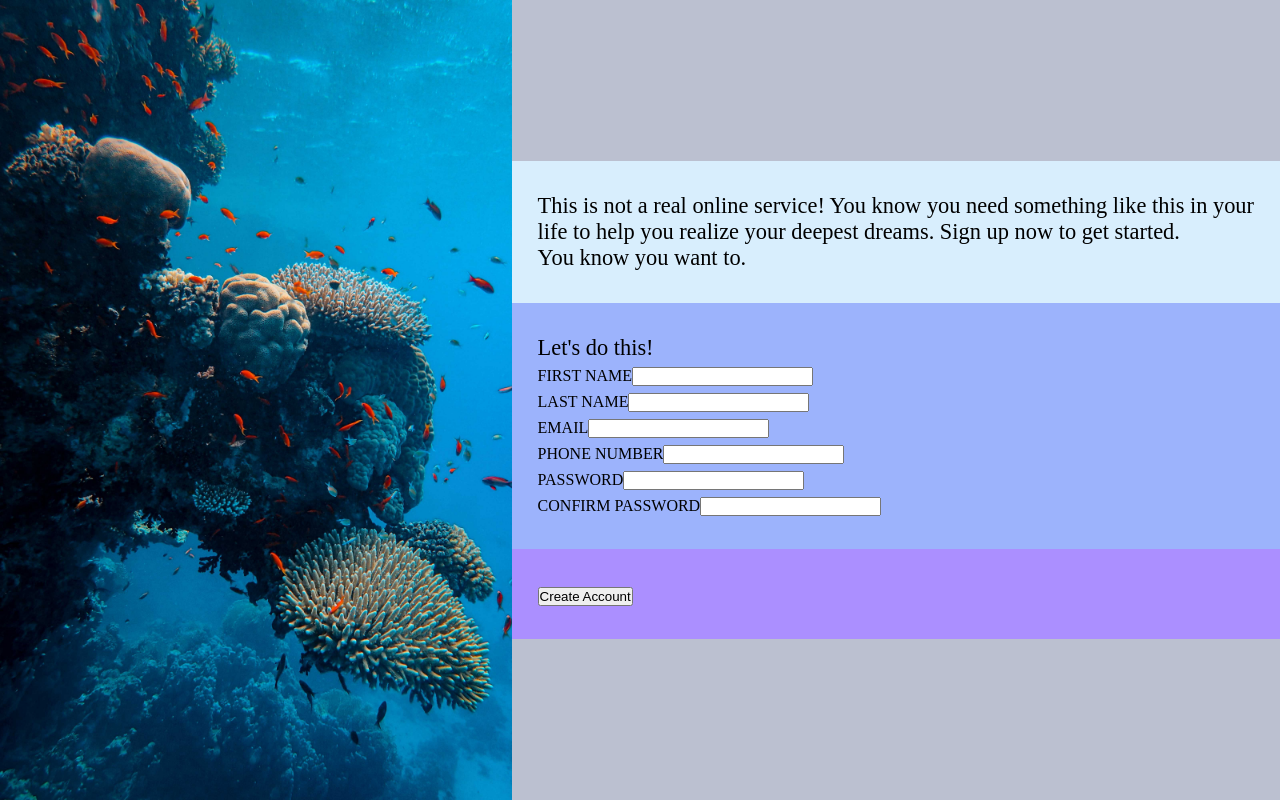
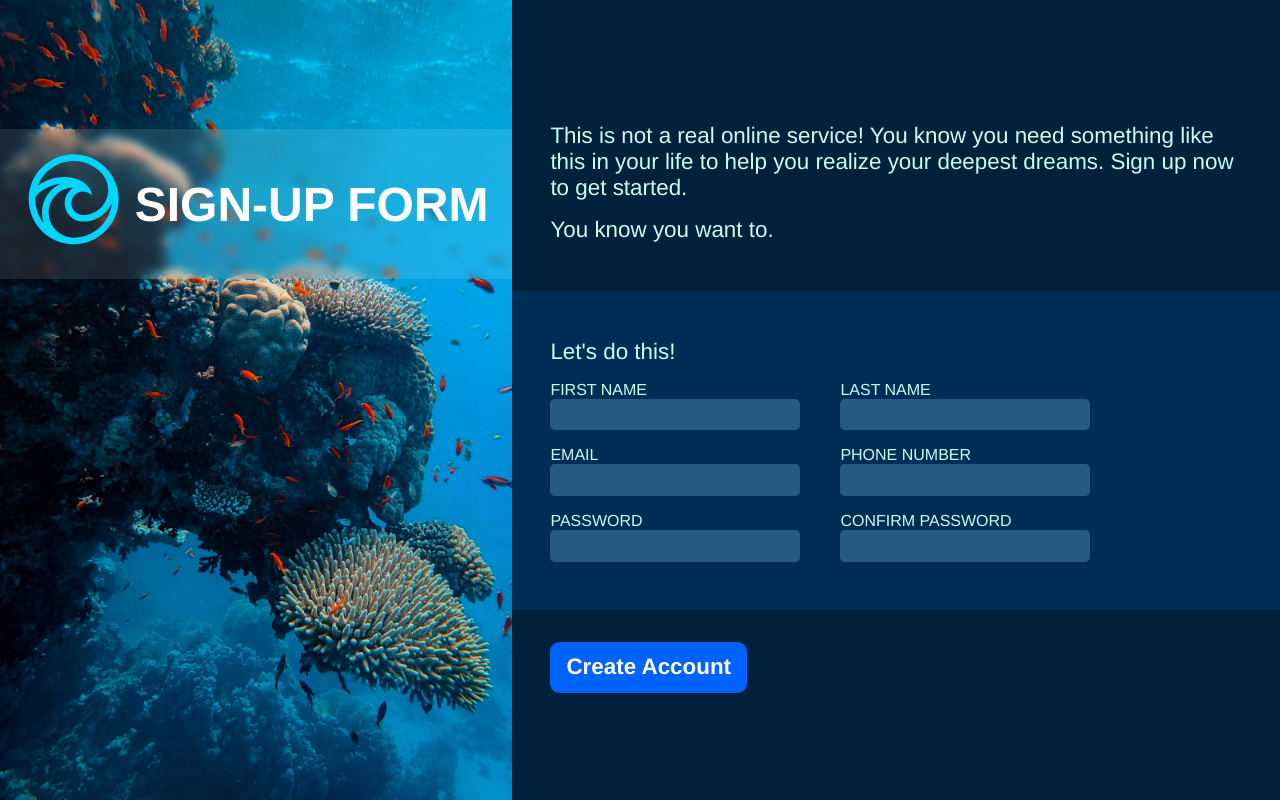
Before and after one commit to eliptik1/sign-up-form, a plain HTML site: page index.html in a window 1280 px wide. Drawn offline with Linux system fonts and the light colour scheme.

Commit message:
Add styling & logo section to the page

```diff
--- a/index.html
+++ b/index.html
@@ -11,7 +11,12 @@
 
 <body>
     <div class="main">
-        <div class="side-hero"></div>
+        <div class="side-hero">
+            <div class="logo">
+                <div><img src="images/icon1.svg" alt="icon"></div>
+                <div>SIGN-UP FORM</div>
+            </div>
+        </div>
         <div class="form-section">
             <div class="header-section">
                 <div>
@@ -21,14 +26,33 @@
                     <p>You know you want to.</p>
                 </div>
             </div>
-            <div class="input-section">Let's do this!
+            <div class="input-section">
+                <p>Let's do this!</p>
                 <form id="my-form" action="" method="get">
-                    <div><label for="first-name">FIRST NAME</label><input id="first-name" name="first-name" type="text"></div>
-                    <div><label for="last-name">LAST NAME</label><input id="last-name" name="last-name" type="text"></div>
-                    <div><label for="email">EMAIL</label><input id="email" name="email" type="email"></div>
-                    <div><label for="tel">PHONE NUMBER</label><input id="tel" name="tel" type="tel"></div>
-                    <div><label for="password">PASSWORD</label><input id="password" name="password" type="password"></div>
-                    <div><label for="confirm">CONFIRM PASSWORD</label><input id="confirm" type="password"></div>
+                    <div class="form-row">
+                        <label for="first-name">FIRST NAME</label>
+                        <input id="first-name" name="first-name" type="text">
+                    </div>
+                    <div class="form-row">
+                        <label for="last-name">LAST NAME</label>
+                        <input id="last-name" name="last-name" type="text">
+                        </div>
+                    <div class="form-row">
+                        <label for="email">EMAIL</label>
+                        <input id="email" name="email" type="email">
+                    </div>
+                    <div class="form-row">
+                        <label for="tel">PHONE NUMBER</label>
+                        <input id="tel" name="tel" type="tel">
+                    </div>
+                    <div class="form-row">
+                        <label for="password">PASSWORD</label>
+                        <input id="password" name="password" type="password">
+                    </div>
+                    <div class="form-row">
+                        <label for="confirm">CONFIRM PASSWORD</label>
+                        <input id="confirm" type="password">
+                    </div>
                 </form>
             </div>
             <div class="submit-section">
--- a/style.css
+++ b/style.css
@@ -2,6 +2,7 @@
     box-sizing: border-box;
     margin: 0;
     padding: 0;
+    font-family: 'Source Sans Pro', Helvetica, sans-serif;
 }
 
 .main {
@@ -18,7 +19,8 @@
 
 .form-section {
     width: 60vw;
-    background-color: rgb(187, 192, 208);
+    background-color: rgb(0, 32, 60) ;
+    color: rgb(197, 255, 242);
     display: flex;
     flex-direction: column;
     justify-content: center;
@@ -27,21 +29,98 @@
 .header-section {
     font-size: 1.4rem;
     width: 100%;
-    padding: 2rem 2vw;
-    background-color: rgb(216, 238, 253);
+    padding: 2rem 3vw;
+
 }
 .input-section {
     font-size: 1.4rem;
     width: 100%;
-    padding: 2rem 2vw;
-    background-color: rgb(156, 179, 252);
+    padding: 2rem 3vw 3rem 3vw;
+    background-color: rgb(0, 45, 85);
+    display: flex;
+    flex-direction: column;
 }
+
+p {
+    margin: 1rem 0;
+}
+
+#my-form {
+    max-width: 1000px;
+    display: flex;
+    flex-wrap: wrap;
+    gap: 1rem;
+}
+
+.form-row {
+    display: flex;
+    flex-direction: column;
+    justify-content: flex-start;
+    margin-right: 1.5rem;
+}
+
+.form-row input{
+    padding: .3rem .5rem;
+    font-size: 1.2rem;
+    width: 250px;
+    border: none;
+    border-radius: .3rem;
+    background-color: #245a83;
+    color: white;
+}
+
 label {
     font-size: 1rem;
 }
 .submit-section {
     font-size: 1.4rem;
     width: 100%;
-    padding: 2rem 2vw;
-    background-color: rgb(171, 143, 255);
+    padding: 2rem 3vw;
 }
+
+button {
+    cursor: pointer;
+    font-size: 1.4rem;
+    font-weight: bold;
+    padding: 0.8rem 1rem;
+    border-radius: .6rem;
+    border: none;
+    background-color: rgb(0, 98, 255);
+    color: white;
+}
+
+button:hover {
+    background-color: rgb(39, 122, 255);
+}
+
+button:active {
+    scale: 0.96;
+}
+
+.side-hero{
+    display: flex;
+    flex-direction: column;
+    justify-content: center;
+}
+
+.logo {
+    display: flex;
+    justify-content: center;
+    align-items: center;
+    gap: 0.7rem;
+    position: relative;
+    color: white;
+    font-size: 3rem;
+    font-weight: bold;
+    top: -196px;
+    width: 100%;
+    height: 150px;
+    background-color: rgba(255, 255, 255, 0.1);
+    backdrop-filter: blur(4px);
+
+}
+
+.logo img{
+    width: 100px;
+    height: 100px;
+}
```
Also changed, not shown: images/icon1.svg (added).
